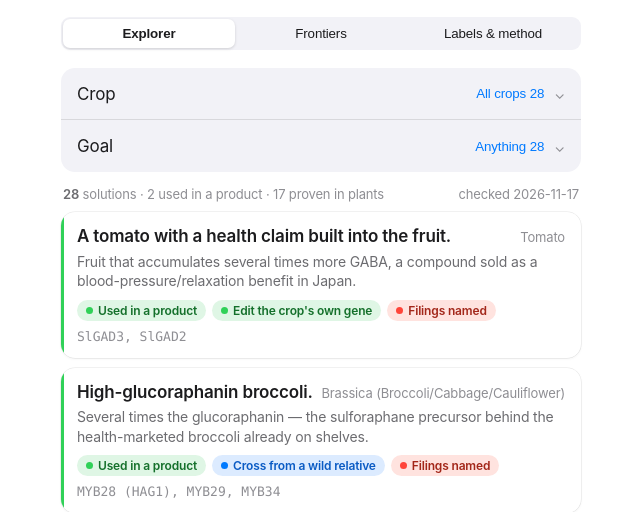
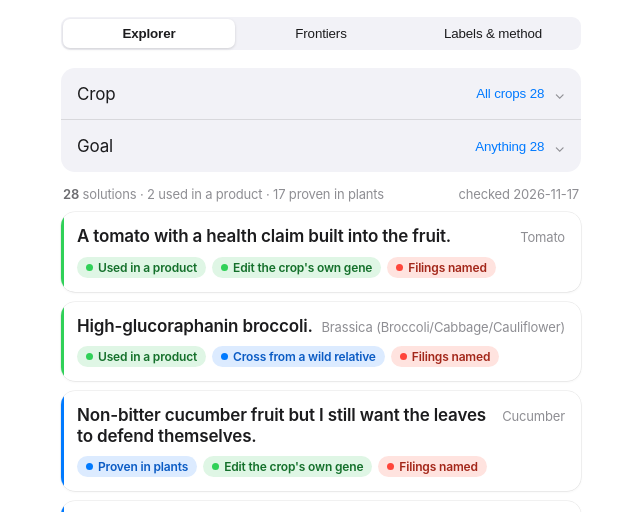
Before and after one commit to agrihubai/transfer-atlas, a plain HTML site: page index.html in a window 1280 px wide. Shown: the part 219-731 px from the top of the page, without its empty margins (319-959 px from the left). Drawn offline with Linux system fonts and the light colour scheme.

Commit message:
Give the list back its job: scanning, not reading
A card was carrying the explanation as well as the headline — the plain
sentence and the gene symbols — so the list read like 28 small articles and
there was no reason left to open one.

A card now holds only what a decision to tap is made on: the goal in plain
words, the crop, and the three states. The sentence saying what the line
actually gets, the gene symbols and everything else start where they belong,
inside the entry.

Co-Authored-By: Claude Opus 5 <noreply@anthropic.com>
Claude-Session: https://claude.ai/code/session_01WvSUgEBKWM4nJfwYg1jMTi

```diff
--- a/index.html
+++ b/index.html
@@ -69,7 +69,7 @@
   }
   .card:hover{box-shadow:0 0 0 .5px rgba(0,0,0,.16),0 2px 8px rgba(0,0,0,.08)}
   .rail{position:absolute;left:0;top:0;bottom:0;width:3px}
-  .card .top{display:flex;align-items:baseline;gap:8px}
+  .card .top{display:flex;align-items:baseline;gap:8px;margin-bottom:9px}
   .trait{font-size:17px;font-weight:600;flex:1;line-height:1.25}
   .crop{font-size:13px;color:var(--txt3);flex:none}
   .gives{font-size:14px;color:var(--txt2);margin:4px 0 9px;line-height:1.4;text-wrap:pretty}
@@ -468,19 +468,15 @@ function locusLinks(e){
 
 /* ---------- result card ---------- */
 function card(e, i, idx){
-  const r = ready(e), rt = route(e), ip = ipState(e), g = say(e, 'gives');
-  const flags = [];
-  if (say(e, 'why_not_product')) flags.push(t().otherRouteChip);
-  if (e.claims.documented_in) flags.push(t().evidenceFrom + ' ' + e.claims.documented_in.split('(')[0].trim());
+  // The list is for scanning: the goal, the crop, and the three states. The
+  // sentence explaining it, the gene symbols and everything else wait for the tap.
+  const r = ready(e), rt = route(e), ip = ipState(e);
   return `<div class="card" data-${idx || 'i'}="${i}" tabindex="0" role="button">
     <div class="rail" style="background:${TONE(r.tone).dot}"></div>
     <div class="top"><div class="trait">${esc(goalPhrase(e))}</div><div class="crop">${esc(cropName(e.crop))}</div></div>
-    ${g ? `<div class="gives">${esc(g)}</div>` : ''}
     <div class="chips">
       ${chip(r.tone, L(r).label)}${chip(rt.tone, L(rt).label)}${chip(ip.tone, L(ip).label.split(' — ')[0])}
-      ${flags.map(f => chip('off', f)).join('')}
     </div>
-    <div class="gene">${esc(e.gene_label)}</div>
   </div>`;
 }
 
```
